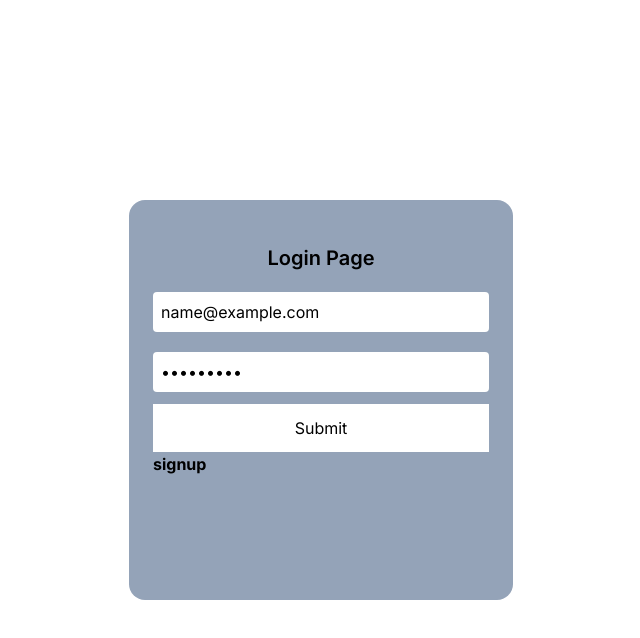
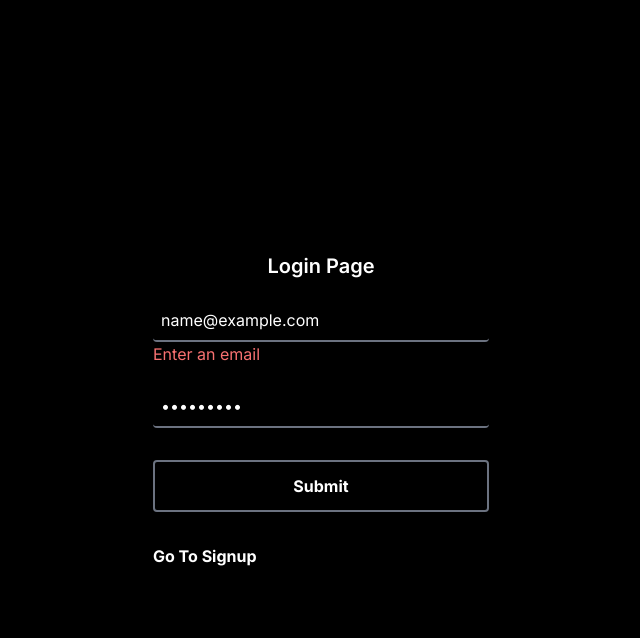
Before and after one commit to sauravpandey538/authSystem, a Next.js app: page /login in a window 1280 px wide. Both pictures are taken after typing "name@example.com", "Sample123" into the empty fields and a click on the button "Submit". Shown: the top 638 px of the page, without its empty margins (319-959 px from the left). Built offline with nearby package versions, Linux system fonts and the light colour scheme; no server answers.

Commit message:
regex added

```diff
--- a/src/app/api/user/login/route.ts
+++ b/src/app/api/user/login/route.ts
@@ -10,9 +10,6 @@ export async function POST(request:NextRequest){
    try {
      const reqBody = await request.json();
      const {email,password} = reqBody;
-    //  if (email.trim() === " " || password.trim() === " "){
-    //      NextResponse.json({message:"Enter details correctly"},{status:400})
-    //  }
      const user = await User.findOne({email})
      if(!user){
          return NextResponse.json({message:'User is not being registered yet'},{status:404})
@@ -21,11 +18,9 @@ export async function POST(request:NextRequest){
      if (!checkPassword) {
         return NextResponse.json({message:'Password seems incorrect'},{status:404})
      }
-     //later to change
-    //  return NextResponse.json({message:'Everything looks perfect '},{status:200})
 
+    if(user.isVerified === true ){
 
-     // token session
   const tokenData = {
    id: user._id,
    username: user.username,
@@ -38,6 +33,11 @@ export async function POST(request:NextRequest){
    httpOnly:true
 })
 return response;
+}
+else {
+  return NextResponse.json({message:'Verify yourself first'},{status:400})
+ }
+
 
    } catch (error) {
     console.log(error)
--- a/src/app/globals.css
+++ b/src/app/globals.css
@@ -1,3 +1,16 @@
 @tailwind base;
 @tailwind components;
 @tailwind utilities;
+
+
+@layer base {
+    input:-webkit-autofill,
+    input:-webkit-autofill:hover,
+    input:-webkit-autofill:focus,
+    input:-webkit-autofill:active {
+      @apply bg-black text-white;
+      -webkit-box-shadow: 0 0 0 30px #000 inset !important;
+      -webkit-text-fill-color: #fff !important;
+      transition: background-color 5000s ease-in-out 0s;
+    }
+  }
--- a/src/app/login/page.tsx
+++ b/src/app/login/page.tsx
@@ -7,7 +7,7 @@ import axios from 'axios';
 interface User {
     username: string,
     email: string,
-    password: string | number,
+    password: string,
     [key: string]: string | number;
 }
 
@@ -25,17 +25,45 @@ const Login: React.FC = () => {
         email: '',
         password: ''
     });
+    const [error, setError] = useState<User>({
+        username: '',
+        email: '',
+        password: ''
+    })
 
     const api: Api[] = [
-        { id: 2, name: 'email', placeholder: 'email', type: 'email' },
+        { id: 2, name: 'email', placeholder: 'email', type: 'text' },
         { id: 3, name: 'password', placeholder: 'password', type: 'password' },
     ];
 
     const handleChange = (e: React.ChangeEvent<HTMLInputElement>) => {
         const { name, value } = e.target;
         setData({ ...data, [name]: value });
+        setError({ ...error, [name]: '' })
+
     };
-    const handleLogin = async () => {
+    const handleSubmit = async (e: React.FormEvent<HTMLFormElement>) => {
+        e.preventDefault()
+        let hasError = false;
+        const emailRegex = /^[a-zA-Z0-9._%+-]+@[a-zA-Z0-9.-]+\.[a-zA-Z]{2,}$/;
+        if (data.username.trim() === '') {
+            setError(prevError => ({ ...prevError, email: 'Enter an email' }))
+            hasError = true;
+        }
+        if (!emailRegex.test(data.email)) {
+            setError(prevError => ({ ...prevError, email: 'Enter an valid email' }))
+            hasError = true;
+        }
+
+        if (data.username.trim() === '') {
+            setError(prevError => ({ ...prevError, username: 'Enter an username' }))
+            hasError = true;
+        }
+        if (data.password.trim() === '') {
+            setError(prevError => ({ ...prevError, password: 'Enter an password' }))
+            hasError = true;
+        }
+        if (!hasError) {
             try {
                 const response = await axios.post('/api/user/login', data)
                 console.log(response.data);
@@ -45,25 +73,37 @@ const Login: React.FC = () => {
                 console.log(error)
             }
         }
+
+    }
     return (
-        <div className='flex justify-center items-center h-screen w-screen'>
-            <div className='h-1/2 w-96 bg-slate-400 rounded-2xl p-6'>
+        <div className='flex justify-center items-center h-screen w-screen bg-black text-white'>
+            <div className='h-fit w-96  rounded-2xl p-6 bg-black'>
                 <h1 className='w-full text-center py-5 text-xl font-semibold'>Login Page</h1>
-                <div className='flex flex-col gap-5'>
+                <form onSubmit={handleSubmit} className='flex flex-col gap-5'>
+
                     {api.map((item) => (
+                        <div>
                             <input
                                 key={item.id}
                                 name={item.name}
                                 type={item.type}
-                            placeholder={`Please enter your ${item.placeholder}`}
+                                placeholder={`Enter your ${item.placeholder}`}
                                 value={data[item.name]}
                                 onChange={handleChange}
-                            className='w-full p-2 rounded'
+                                className='w-full p-2 rounded bg-transparent border-gray-500 border-b-2  focus:outline-none'
                             />
+                            {error[item.name] && <p className='text-red-400'>{error[item.name]}</p>}
+                        </div>
                     ))}
-                </div>
-                <button className='bg-white w-full p-3 mt-3' onClick={handleLogin}>Submit</button>
-                <Link href={'signup'} className=' text-black font-bold'>signup</Link>
+                    <button
+                        type='submit'
+                        className='bg-black font-bold w-full p-3 mt-3 rounded border-gray-500 border-2 hover:border-gray-200'
+
+                    >Submit</button>
+                </form>
+                <Link href='/signup'>
+                    <span className='text-white font-bold mt-8 inline-block'>Go To Signup</span>
+                </Link>
             </div>
         </div>
     );
--- a/src/app/signup/page.tsx
+++ b/src/app/signup/page.tsx
@@ -1,13 +1,13 @@
 'use client'
 import Link from 'next/link';
-import React, { useState } from 'react';
+import React, { useEffect, useState } from 'react';
 import axios from 'axios';
 import { useRouter } from "next/navigation";
 
 interface User {
     username: string,
     email: string,
-    password: string | number,
+    password: string,
     [key: string]: string | number;
 }
 
@@ -24,21 +24,47 @@ const Signup: React.FC = () => {
         email: '',
         password: ''
     });
+    const [error, setError] = useState<User>({
+        username: '',
+        email: '',
+        password: ''
+    })
 
     const api: Api[] = [
         { id: 1, name: 'username', placeholder: 'username', type: 'text' },
-        { id: 2, name: 'email', placeholder: 'email', type: 'email' },
+        { id: 2, name: 'email', placeholder: 'email', type: 'text' },
         { id: 3, name: 'password', placeholder: 'password', type: 'password' },
     ];
 
     const handleChange = (e: React.ChangeEvent<HTMLInputElement>) => {
         const { name, value } = e.target;
         setData({ ...data, [name]: value });
+        setError({ ...error, [name]: '' })
     };
     const router = useRouter();
 
     const handleSubmit = async (e: React.FormEvent<HTMLFormElement>) => {
         e.preventDefault();
+        let hasError = false;
+        const emailRegex = /^[a-zA-Z0-9._%+-]+@[a-zA-Z0-9.-]+\.[a-zA-Z]{2,}$/;
+        if (data.username.trim() === '') {
+            setError(prevError => ({ ...prevError, email: 'Enter an email' }))
+            hasError = true;
+        }
+        if (!emailRegex.test(data.email)) {
+            setError(prevError => ({ ...prevError, email: 'Enter an valid email' }))
+            hasError = true;
+        }
+
+        if (data.username.trim() === '') {
+            setError(prevError => ({ ...prevError, username: 'Enter an username' }))
+            hasError = true;
+        }
+        if (data.password.trim() === '') {
+            setError(prevError => ({ ...prevError, password: 'Enter an password' }))
+            hasError = true;
+        }
+        if (!hasError) {
             try {
                 const response = await axios.post('/api/user/signup', data);
                 console.log('User created successfully:', response.data);
@@ -50,11 +76,14 @@ const Signup: React.FC = () => {
                     console.error('Unexpected error:', error);
                 }
             }
+        }
+
     };
 
+
     return (
-        <div className='flex justify-center items-center h-screen w-screen'>
-            <div className='h-fit w-96 bg-slate-400 rounded-2xl p-6'>
+        <div className='flex justify-center items-center h-screen w-screen bg-black text-white'>
+            <div className='h-fit w-96  rounded-2xl p-6 bg-black'>
                 <h1 className='w-full text-center py-5 text-xl font-semibold'>Signup Page</h1>
                 <form onSubmit={handleSubmit} className='flex flex-col gap-5'>
 
@@ -64,20 +93,22 @@ const Signup: React.FC = () => {
                                 key={item.id}
                                 name={item.name}
                                 type={item.type}
-                                placeholder={`Please enter your ${item.placeholder}`}
+                                placeholder={`Enter your ${item.placeholder}`}
                                 value={data[item.name]}
                                 onChange={handleChange}
-                                className='w-full p-2 rounded'
+                                className='w-full p-2 rounded bg-transparent border-gray-500 border-b-2  focus:outline-none'
                             />
-
+                            {error[item.name] && <p className='text-red-400'>{error[item.name]}</p>}
                         </div>
                     ))}
                     <button
                         type='submit'
-                        className='bg-white w-full p-3 mt-3 rounded'>Submit</button>
+                        className='bg-black font-bold w-full p-3 mt-3 rounded border-gray-500 border-2 hover:border-gray-200'
+
+                    >Submit</button>
                 </form>
                 <Link href='/login'>
-                    <span className='text-black font-bold mt-3 inline-block'>Login</span>
+                    <span className='text-white font-bold mt-8 inline-block'>Go To Login</span>
                 </Link>
             </div>
         </div>
--- a/src/app/verifyemail/page.tsx
+++ b/src/app/verifyemail/page.tsx
@@ -11,7 +11,7 @@ export default function VerifyEmailPage() {
 
     const [token, setToken] = useState("");
     const [verified, setVerified] = useState(false);
-    const [error, setError] = useState(true);
+    const [error, setError] = useState(false);
 
     const verifyUserEmail = async () => {
         try {
```
Lines whose indentation alone changed are shown as unchanged.
